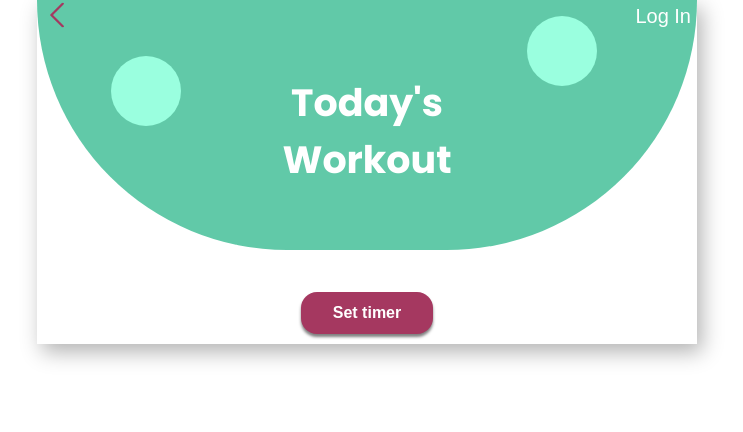
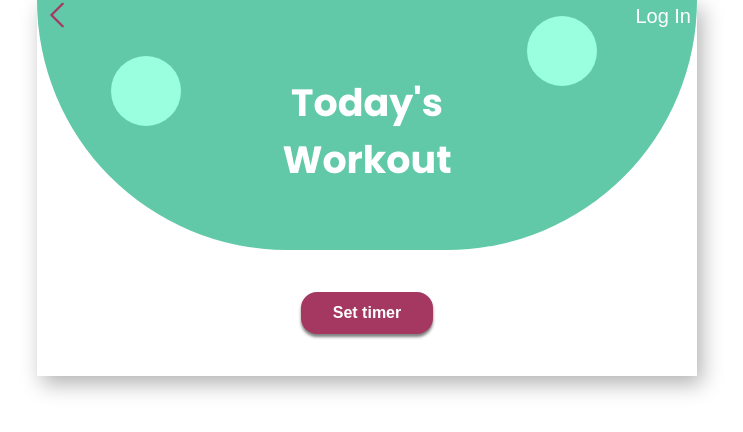
Before and after one commit to Cheroptera/circle-it-FE, a React (Create React App) app: page /todays in a window 1280 px wide. Shown: the top 432 px of the page, without its empty margins (273-1016 px from the left). Built offline with nearby package versions, Linux system fonts and the light colour scheme.

Commit message:
Padding at bottom of pages

```diff
--- a/src/components/Recent.js
+++ b/src/components/Recent.js
@@ -75,6 +75,7 @@ const RecentPage = styled.div`
   display: flex;
   flex-direction: column;
   align-items: center;
+  padding-bottom: 2rem;
 
   @media (min-width: 668px) {
     max-width: 660px;
--- a/src/components/SetTimer.js
+++ b/src/components/SetTimer.js
@@ -76,6 +76,7 @@ export const SetTimer = () => {
 const Main = styled.div`
   display: flex;
   flex-direction: column;
+  padding-bottom: 1rem;
 
   @media (min-width: 668px) {
     max-width: 660px;
--- a/src/components/TodaysWorkout.js
+++ b/src/components/TodaysWorkout.js
@@ -130,6 +130,7 @@ export const Li = styled.li`
 export const ButtonWrapper = styled.div`
   display: flex;
   justify-content: center;
+  padding-bottom: 2rem;
 `
 export const TodaysCard = styled.div`
   border: solid #a53860 5px;
--- a/src/components/WorkoutPage.js
+++ b/src/components/WorkoutPage.js
@@ -186,6 +186,7 @@ const MainWrapper = styled.div`
   display: flex;
   flex-direction: column;
   justify-content: center;
+  padding-bottom: 2rem;
 
   @media (min-width: 668px) {
     max-width: 660px;
```
